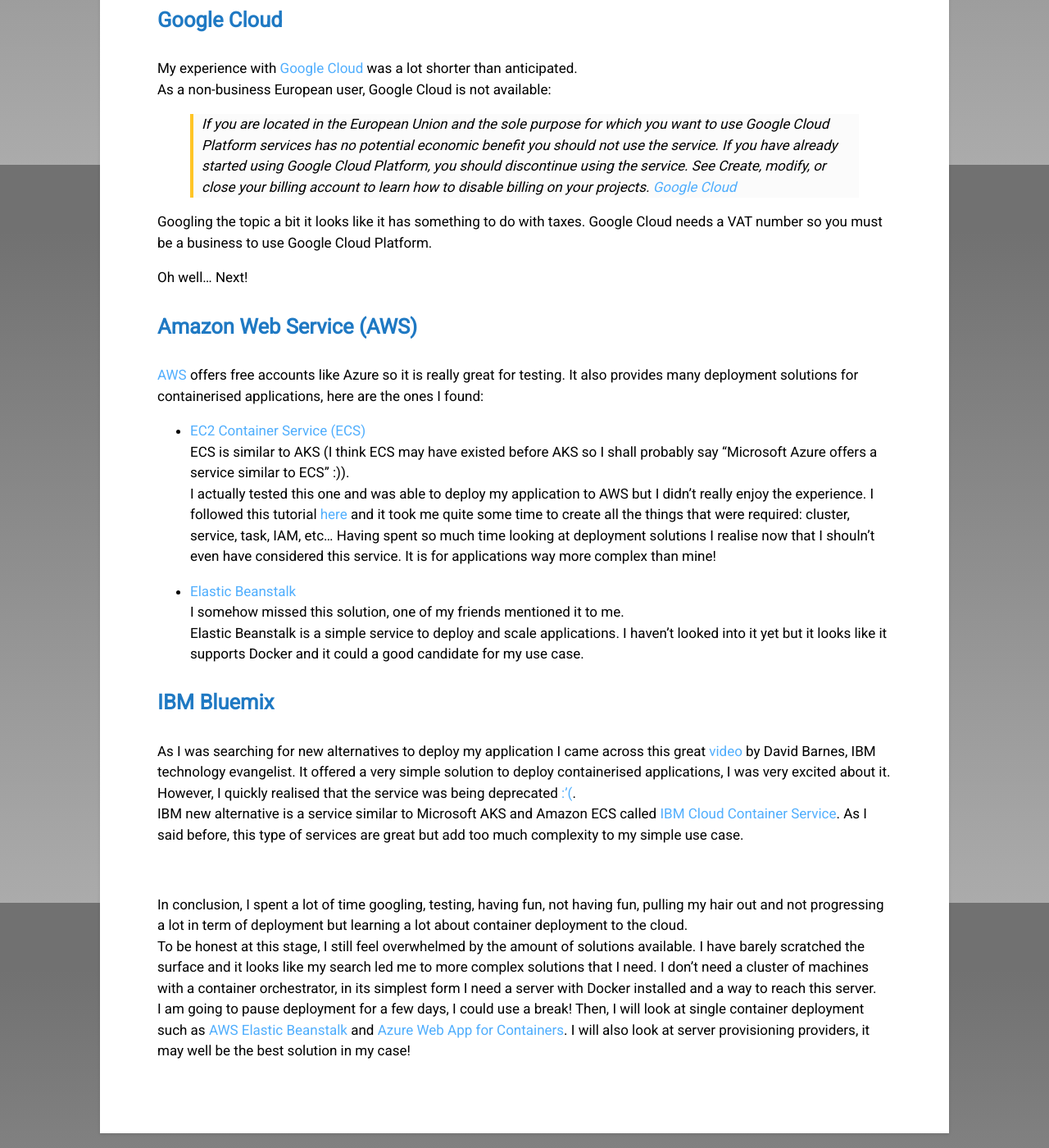
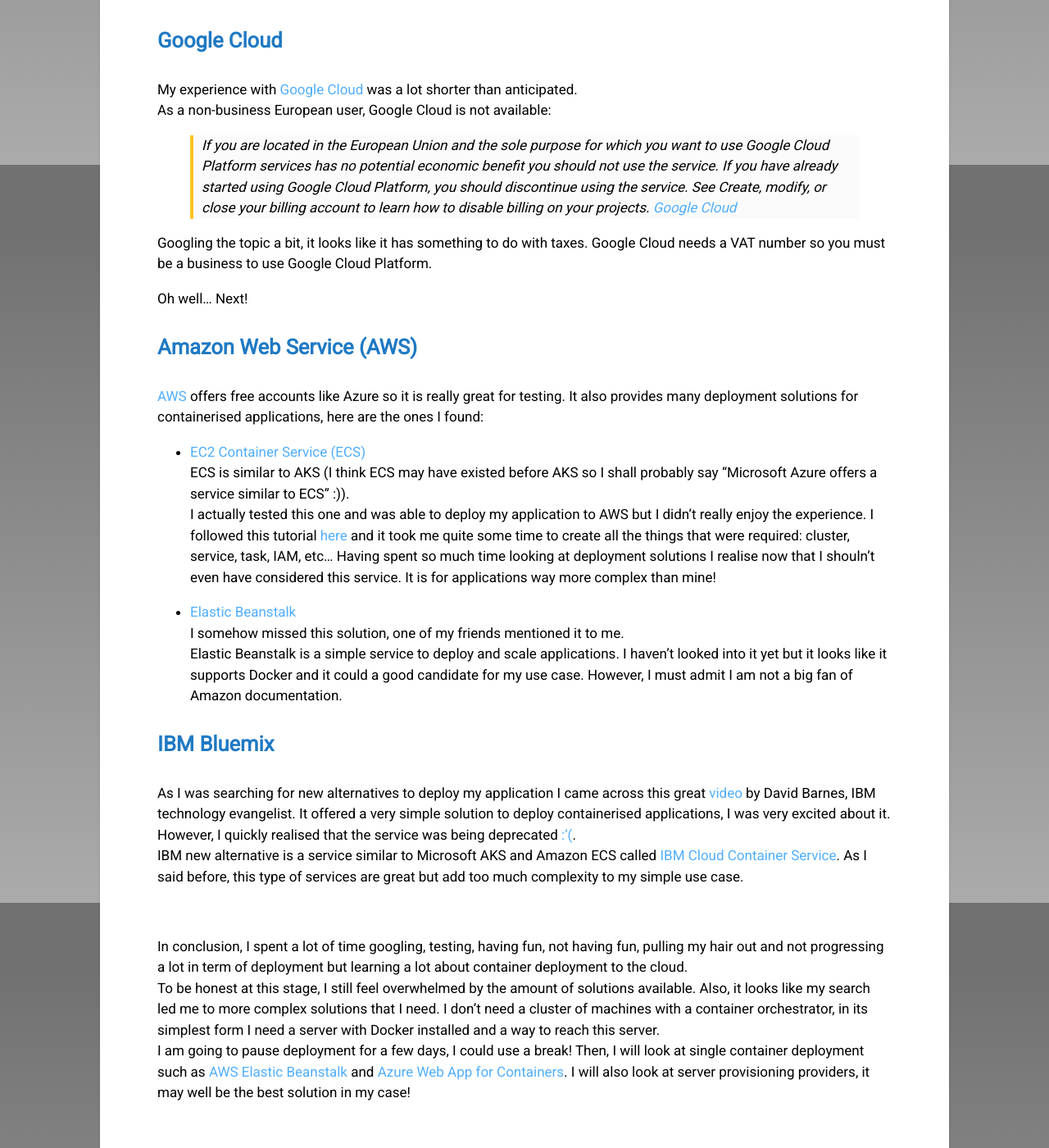
Before and after one commit to caroleolivier/caroleolivier.github.io, a Jekyll site: the page built from _posts/2017-11-09-containerised-application-deployment-solutions.md, in a window 1280 px wide and 1400 px high, scrolled down 1599 px. Shown: the whole window at 82% size. Built offline with Jekyll 4.4.1, drawn with Linux system fonts in a browser that asks for light colours; some of the changed text lies outside the part shown.

Commit message:
Rephrase a few things

```diff
--- a/_posts/2017-11-09-containerised-application-deployment-solutions.md
+++ b/_posts/2017-11-09-containerised-application-deployment-solutions.md
@@ -33,11 +33,12 @@
 
 * [Container Instance](https://azure.microsoft.com/en-gb/services/container-instances/)
 <br/>This service addresses a different type of needs to AKS. It offers like a computing farm where users can send jobs on-demand and paid for the processing time.
+<br/>I guess I could use it but it is definitely not meant for my use case. I want my service up all the time even if no one uses it.
 
 * [Web App for Containers](https://azure.microsoft.com/en-gb/services/app-service/containers/)
 <br/>As its name indicates, it is a service dedicated to the deployment of containerised web applications.
-<br/>It looks a lot simpler than AKS as it doesn't have, or at least expose, the orchestration layer AKS offers. I am not sure how it works behind the scene because it still needs to do some kind of orchestration I would have thought :/
-<br/>This solution could be a good candidate for my use case. However, looking at the [price details](https://azure.microsoft.com/en-gb/pricing/details/app-service/), it looks like it is not free.
+<br/>It looks a lot simpler than AKS as it doesn't have, or at least expose, the orchestration layer.
+<br/>This solution could be a good candidate for my use case. However, looking at the [price details](https://azure.microsoft.com/en-gb/pricing/details/app-service/), it is not free and requires at least a Basic Service Plan.
 
 
 #### Google Cloud
@@ -49,7 +50,7 @@
 > If you are located in the European Union and the sole purpose for which you want to use Google Cloud Platform services has no potential economic benefit you should not use the service. If you have already started using Google Cloud Platform, you should discontinue using the service. See Create, modify, or close your billing account to learn how to disable billing on your projects.
 > [Google Cloud](https://cloud.google.com/free/docs/frequently-asked-questions)
 
-Googling the topic a bit it looks like it has something to do with taxes. Google Cloud needs a VAT number so you must be a business to use Google Cloud Platform.
+Googling the topic a bit, it looks like it has something to do with taxes. Google Cloud needs a VAT number so you must be a business to use Google Cloud Platform.
 <br/>
 
 Oh well... Next!
@@ -65,7 +66,7 @@
 
 * [Elastic Beanstalk](https://aws.amazon.com/elasticbeanstalk)
 <br/>I somehow missed this solution, one of my friends mentioned it to me.
-<br/>Elastic Beanstalk is a simple service to deploy and scale applications. I haven't looked into it yet but it looks like it supports Docker and it could a good candidate for my use case.
+<br/>Elastic Beanstalk is a simple service to deploy and scale applications. I haven't looked into it yet but it looks like it supports Docker and it could a good candidate for my use case. However, I must admit I am not a big fan of Amazon documentation.
 
 
 #### IBM Bluemix
@@ -79,6 +80,6 @@
 
 In conclusion, I spent a lot of time googling, testing, having fun, not having fun, pulling my hair out and not progressing a lot in term of deployment but learning a lot about container deployment to the cloud.
 <br/>
-To be honest at this stage, I still feel overwhelmed by the amount of solutions available. I have barely scratched the surface and it looks like my search led me to more complex solutions that I need. I don't need a cluster of machines with a container orchestrator, in its simplest form I need a server with Docker installed and a way to reach this server.
+To be honest at this stage, I still feel overwhelmed by the amount of solutions available. Also, it looks like my search led me to more complex solutions that I need. I don't need a cluster of machines with a container orchestrator, in its simplest form I need a server with Docker installed and a way to reach this server.
 <br/>
 I am going to pause deployment for a few days, I could use a break! Then, I will look at single container deployment such as [AWS Elastic Beanstalk](https://aws.amazon.com/elasticbeanstalk) and [Azure Web App for Containers](https://azure.microsoft.com/en-gb/services/app-service/containers/). I will also look at server provisioning providers, it may well be the best solution in my case!
```
